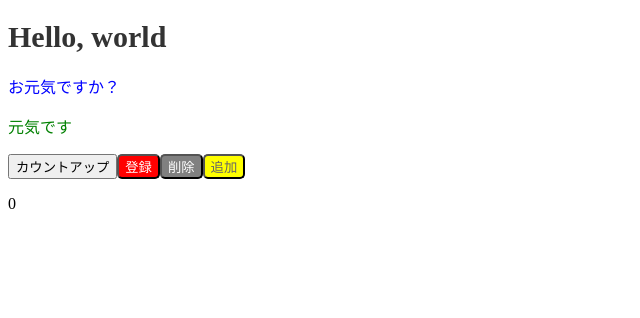
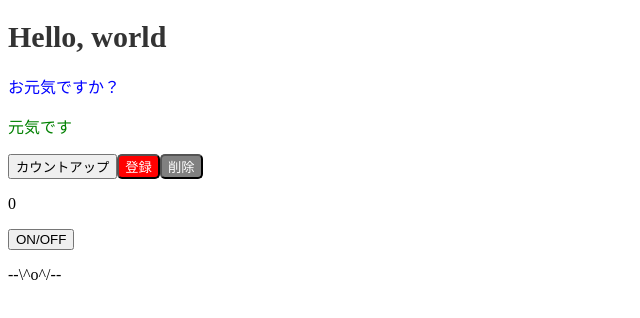
Before and after one commit to popcorn3-com-dev/React-TODO, a React (Vite) app: page / in a window 1280 px wide. Shown: the top 318 px of the page, without its empty margins (0-640 px from the left). Built offline with nearby package versions, Linux system fonts and the light colour scheme.

Commit message:
onClickToggle

```diff
--- a/src/App.jsx
+++ b/src/App.jsx
@@ -3,9 +3,14 @@ import { BtnDefault } from "./components/btnDefault";
 import { ColorfulMessage } from "./components/colorfulMessage";
 
 export const App = () => {
+  console.log('^^')
   const [num, setNum] = useState(0);
+  const [isShowFace, setIsShowFace] = useState(true);
   const onClickCountUp = () => {
     setNum(num + 1);
+  };
+  const onClickToggle = () => {
+    setIsShowFace(!isShowFace);
   };
 
   return (
@@ -16,8 +21,10 @@ export const App = () => {
       <button onClick={onClickCountUp}>カウントアップ</button>
       <BtnDefault name='登録' backgroundColor='red' />
       <BtnDefault name='削除' backgroundColor='gray' />
-      <BtnDefault name='追加' backgroundColor='yellow' color='#666' />
       <p>{num}</p>
+      <button onClick={onClickToggle}>ON/OFF</button>
+      {isShowFace && <p>--\^o^/--</p>}
+
     </>
   );
 };
```
